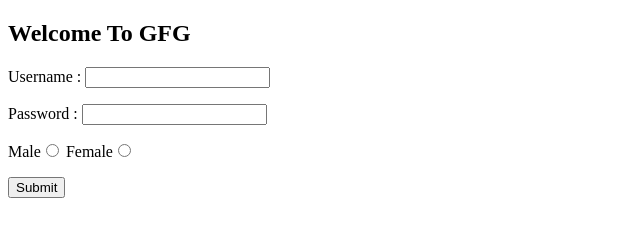
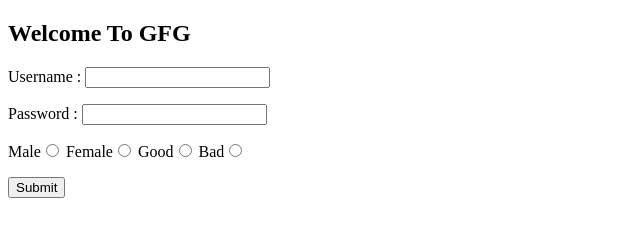
Before and after one commit to vishalsingh17/GitDemoCICD, a plain HTML site: page index.html in a window 1280 px wide. Shown: the whole page, without its empty margins (0-640 px from the left). Drawn offline with Linux system fonts and the light colour scheme.

Commit message:
New features added

```diff
--- a/index.html
+++ b/index.html
@@ -22,7 +22,8 @@
     <label>Male<input type="radio" name="gender" value="male" /></label>
     <label>Female<input type="radio" name="gender" value="female" /></label>
 
-
+    <label>Good<input type="radio" name="behaviour" value="Good" /></label>
+    <label>Bad<input type="radio" name="behaviour" value="Bad" /></label>
 <p>
 	<button type="submit">Submit</button>
 	</p>
```
